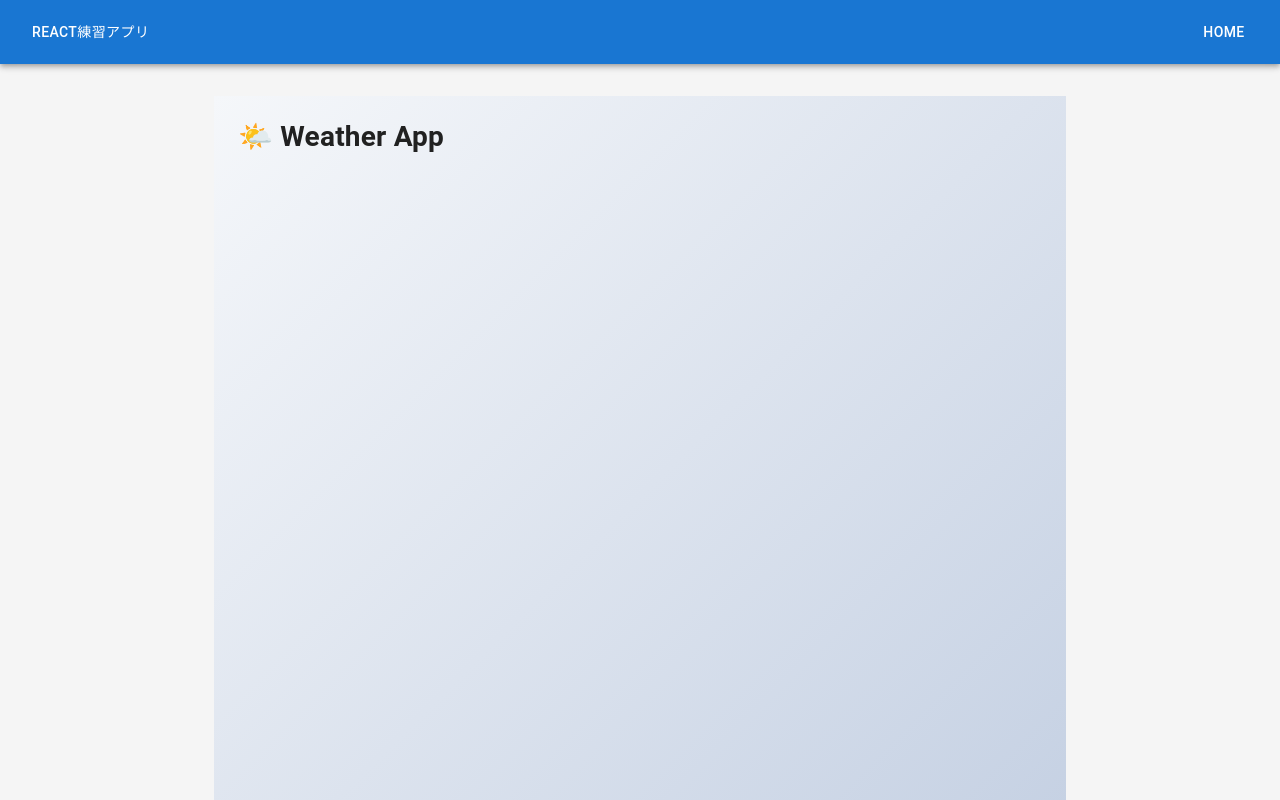
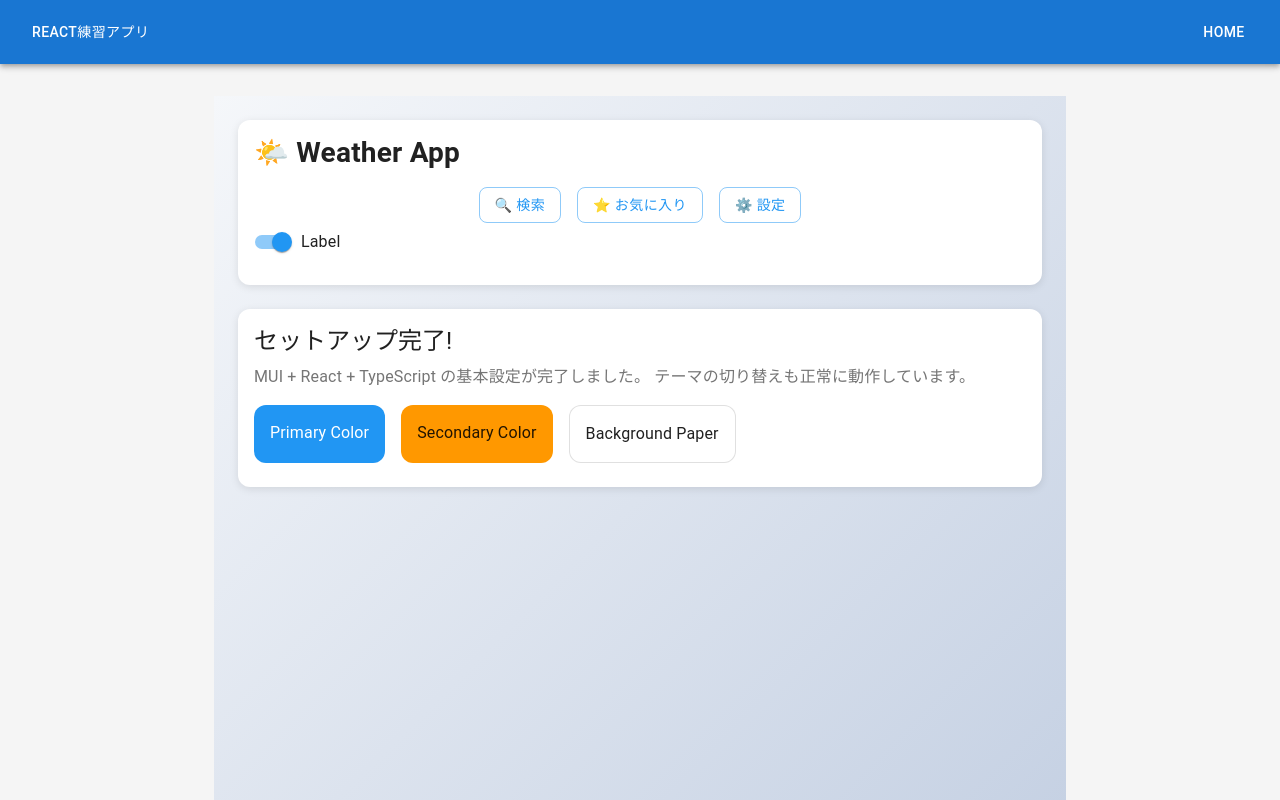
Before and after one commit to TaiseiChiba/trial-app, a React (Create React App) app: page /weather in a window 1280 px wide. Shown: the top 800 px of the page. Built offline with nearby package versions, Linux system fonts and the light colour scheme.

Commit message:
ヘッダー部分作成中

```diff
--- a/src/pages/Weather.tsx
+++ b/src/pages/Weather.tsx
@@ -1,17 +1,21 @@
 import {
   Box,
+  Button,
   Card,
   CardContent,
   Container,
   CssBaseline,
+  FormControlLabel,
   Grid,
   ListItem,
+  Switch,
   ThemeProvider,
   Typography,
 } from "@mui/material";
 import React, { useState } from "react";
 import SearchWeather from "../features/Weather/SearchWeather";
 import { darkTheme, lightTheme } from "../features/Weather/theme/theme";
+import styled from "@emotion/styled";
 
 export default function Weather() {
   const [isDarkMode, setIsDarkMode] = useState(false);
@@ -21,16 +25,6 @@ export default function Weather() {
   };
 
   return (
-    // <Grid container spacing={2}>
-    //   <Grid item xs={12}>
-    //     <Typography variant="h2" gutterBottom>
-    //       🌤️ Weather App
-    //     </Typography>
-    //   </Grid>
-    //   <Grid item xs={12}>
-    //     <SearchWeather />
-    //   </Grid>
-    // </Grid>
     <ThemeProvider theme={isDarkMode ? darkTheme : lightTheme}>
       <CssBaseline />
       <Box
@@ -44,16 +38,86 @@ export default function Weather() {
       >
         <Container maxWidth="lg" sx={{ py: 3 }}>
           {/* ヘッダー部分 */}
-          <Box
-            display="flex"
-            justifyContent="space-between"
-            alignItems="center"
-            mb={3}
-          >
-            <Typography variant="h4" component="h1" fontWeight="bold">
-              🌤️ Weather App
-            </Typography>
-          </Box>
+          <Card sx={{ mb: 3 }}>
+            <CardContent>
+              <Typography variant="h4" component="h1" fontWeight="bold">
+                🌤️ Weather App
+              </Typography>
+              <Box
+                sx={{
+                  display: "flex",
+                  justifyContent: "center",
+                  gap: 2,
+                  flexWrap: "wrap",
+                  mt: 2,
+                }}
+              >
+                <Button variant="outlined">🔍 検索</Button>
+                <Button variant="outlined">⭐ お気に入り</Button>
+                <Button variant="outlined">⚙️ 設定</Button>
+              </Box>
+              <Box>
+                <FormControlLabel
+                  control={<Switch defaultChecked />}
+                  label="Label"
+                />
+              </Box>
+            </CardContent>
+          </Card>
+
+          {/** ボディ部分 */}
+          <Card sx={{ mb: 3 }}>
+            <CardContent>
+              <Typography variant="h5" gutterBottom>
+                セットアップ完了!
+              </Typography>
+              <Typography color="text.secondary" paragraph>
+                MUI + React + TypeScript の基本設定が完了しました。
+                テーマの切り替えも正常に動作しています。
+              </Typography>
+              <Box
+                sx={{
+                  display: "flex",
+                  gap: 2,
+                  flexWrap: "wrap",
+                  mt: 2,
+                }}
+              >
+                <Box
+                  sx={{
+                    p: 2,
+                    bgcolor: "primary.main",
+                    color: "primary.contrastText",
+                    borderRadius: 1,
+                  }}
+                >
+                  Primary Color
+                </Box>
+                <Box
+                  sx={{
+                    p: 2,
+                    bgcolor: "secondary.main",
+                    color: "secondary.contrastText",
+                    borderRadius: 1,
+                  }}
+                >
+                  Secondary Color
+                </Box>
+                <Box
+                  sx={{
+                    p: 2,
+                    bgcolor: "background.paper",
+                    color: "text.primary",
+                    border: 1,
+                    borderColor: "divider",
+                    borderRadius: 1,
+                  }}
+                >
+                  Background Paper
+                </Box>
+              </Box>
+            </CardContent>
+          </Card>
         </Container>
       </Box>
 
```
